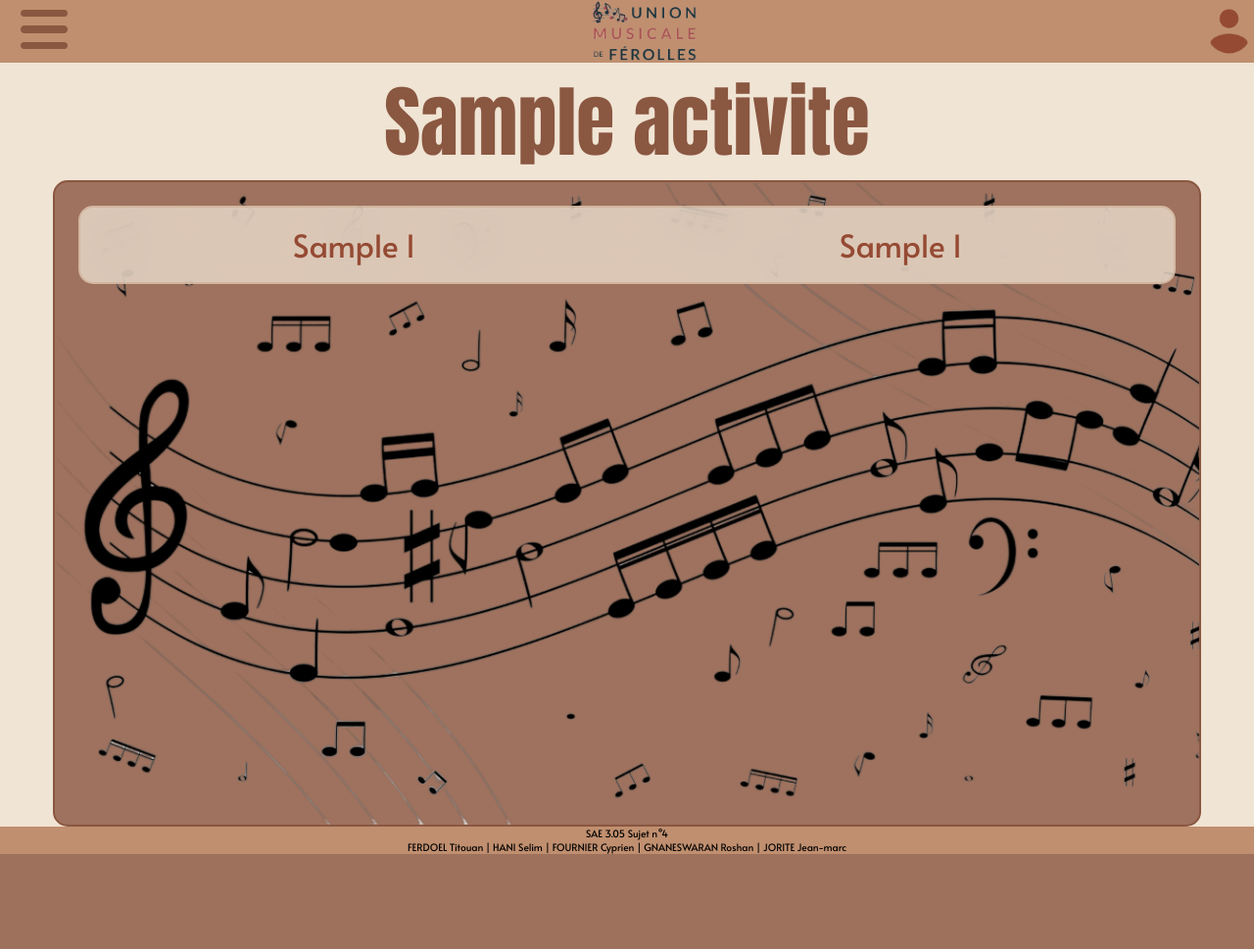
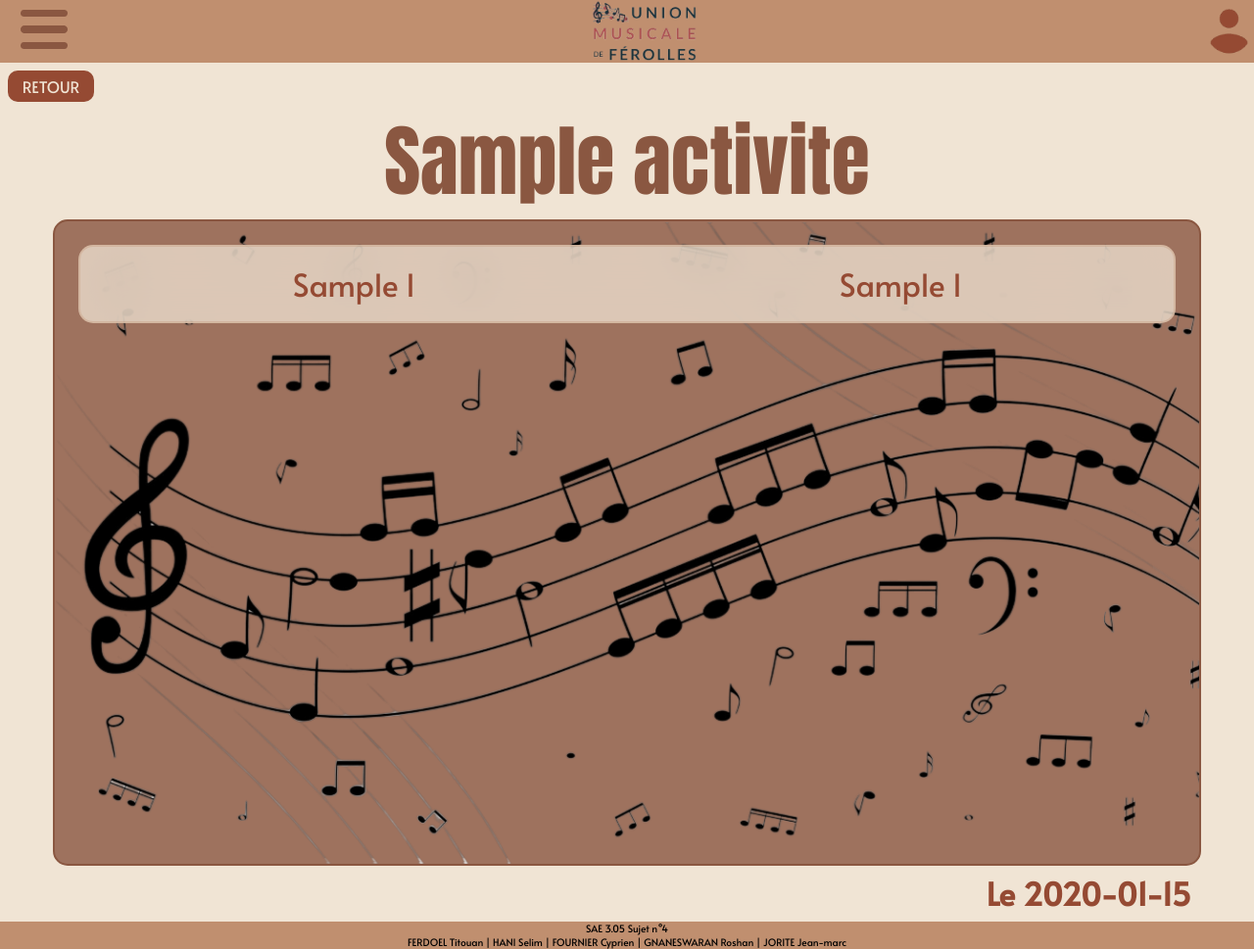
Before and after one commit to SelimHani/SAE-3.05-Sujet4, a Flask app: template projet/templates/reponse_sond.html in a window 1280 px wide. Shown: the whole page at 98% size. Before the commit the page ends 872 px from the top, so only its background shows below. Run offline with Flask 3, Linux system fonts and the light colour scheme; tables that the repository leaves empty hold one stand-in row (values such as "Sample post"); the template is opened without the code that fills it: values that come from a table or form of the project are taken from there, most other values are stand-ins (such as "Sample title", 1, 10 or a date in 2020); some libraries are stand-ins or nearby versions.

Commit message:
Update reponse_sond.html

```diff
--- a/projet/templates/reponse_sond.html
+++ b/projet/templates/reponse_sond.html
@@ -1,6 +1,7 @@
 {% extends 'home.html' %} {% block styles %}
 <link rel="stylesheet" href="{{ url_for('static', filename='reponse_sondage.css')}}" />
 {% endblock styles %} {% block content %}
+<button class="bouton" id="boutonRetour" onclick="location.href = '{{ url_for('repondre_sondage',id=sondage.id) }}';">RETOUR</button>
 <h1>{{sondage.activite.nom}}</h1>
 <main>
     <div id="scroll">
@@ -21,6 +22,6 @@
       </div>
       {%endfor%}
     </div>
-
+    <h2>Le {{sondage.activite.date}}</h2>
 </main>
 {% endblock content %}
```
